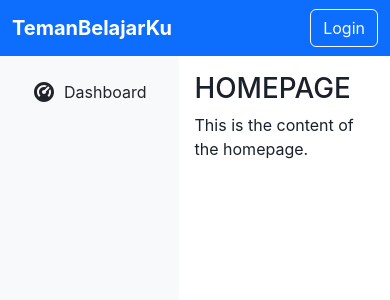
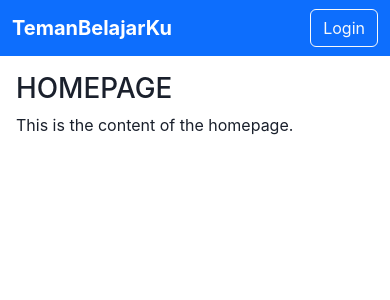
Before and after one commit to frztmr/ujian-online, a React (Vite) app: page /home in a window 390 px wide. Shown: the top 300 px of the page. Built offline with nearby package versions, Linux system fonts and the light colour scheme.

Commit message:
added DesktopSideMenu, HomePage, and modify HeaderBar and LoginPage

```diff
--- a/src/component/DesktopSideMenu.jsx
+++ b/src/component/DesktopSideMenu.jsx
@@ -6,7 +6,7 @@ import { RiDashboard2Fill } from 'react-icons/ri';
 const DesktopSideMenu = () => {
 
     return (
-        <div className="sidebar d-flex flex-column bg-light vh-100 p-3">
+        <div className="sidebar d-flex flex-column bg-light vh-100 p-3 d-none d-md-block">
             <ul className="nav flex-column">
                 <li className="nav-item mb-3">
                     <a href="#" className="nav-link d-flex align-items-center text-dark">
```
